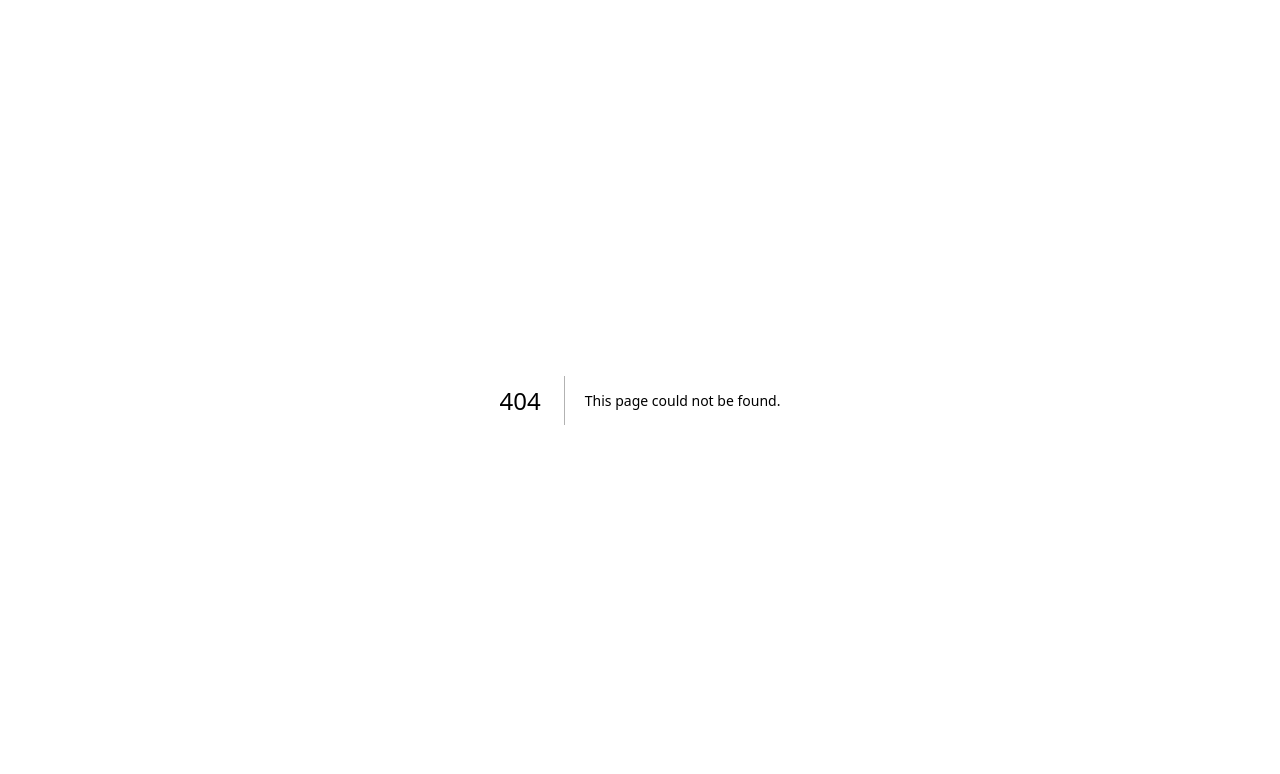
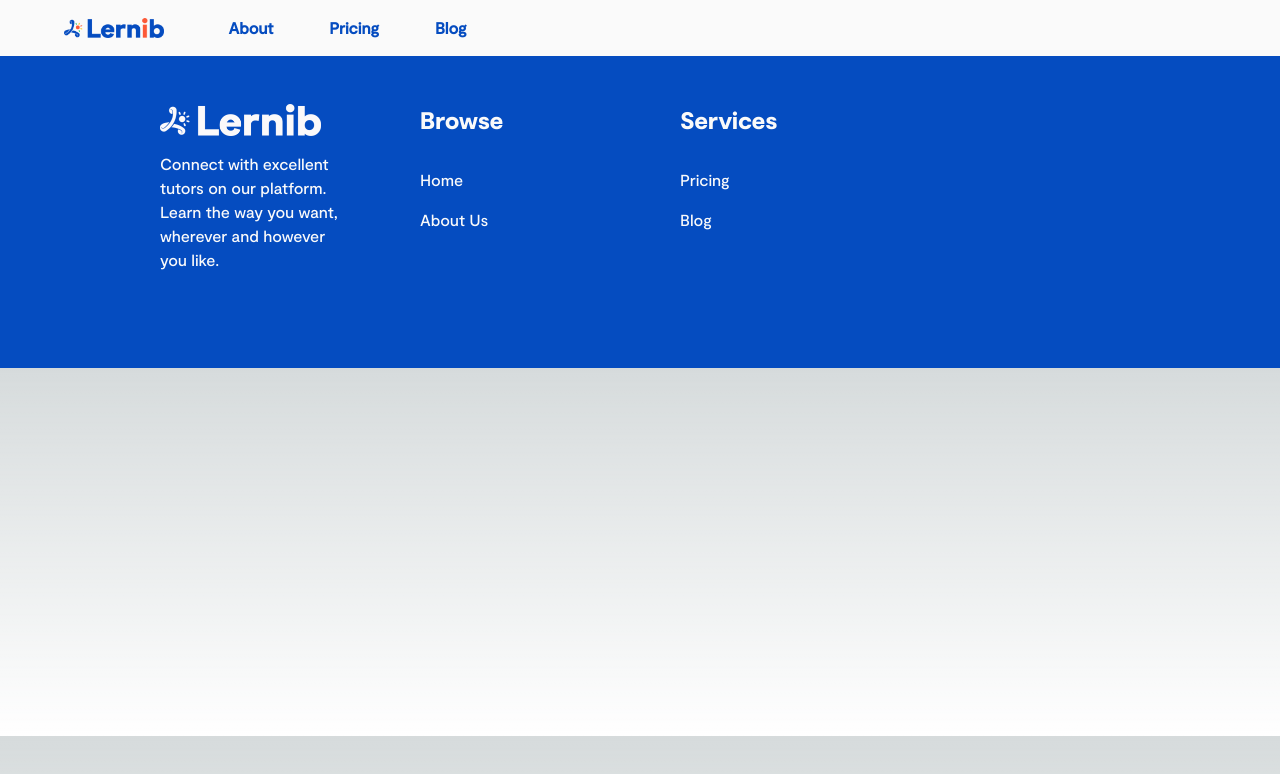
Before and after one commit to lernib/lernib-com, a Next.js app: page /about in a window 1280 px wide. Before the commit this address had no page. Shown: the top 774 px of the page. Built offline with nearby package versions, Linux system fonts and the light colour scheme.

Commit message:
feat(app): about page
Added raw about page

```diff
--- /dev/null
+++ b/src/app/about/page.tsx
@@ -0,0 +1,11 @@
+import PageFooter from "@/components/PageFooter";
+import PageHeader from "@/components/PageHeader";
+
+export default function Home() {
+	return (
+		<>
+			<PageHeader />
+			<PageFooter />
+		</>
+	)
+}
```
